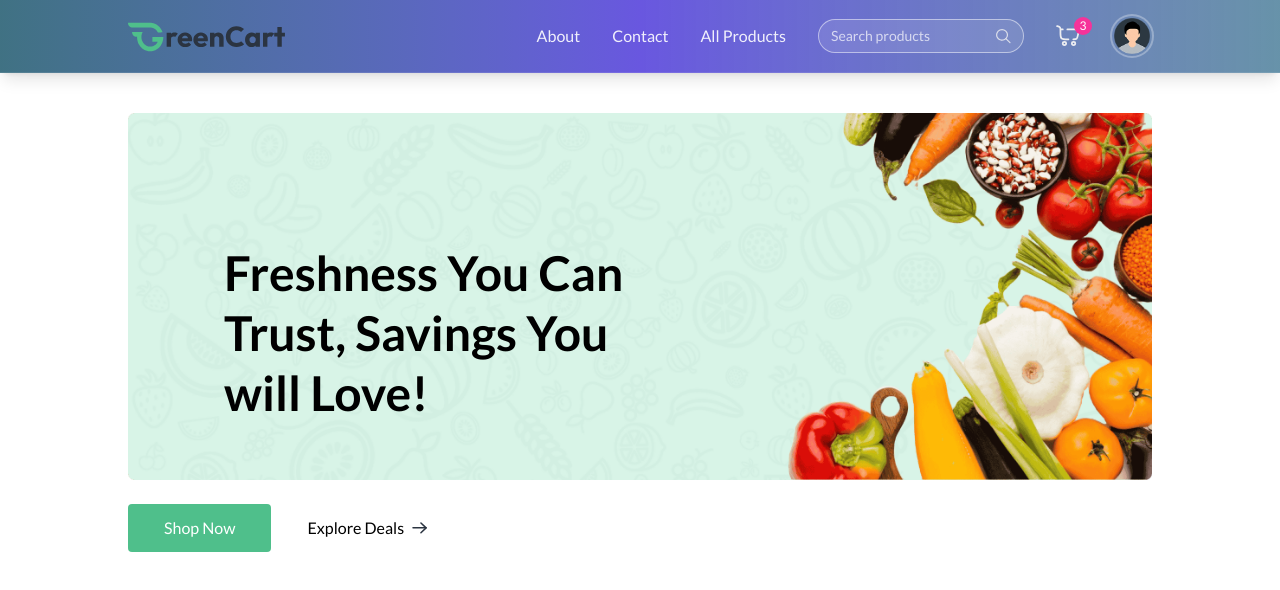
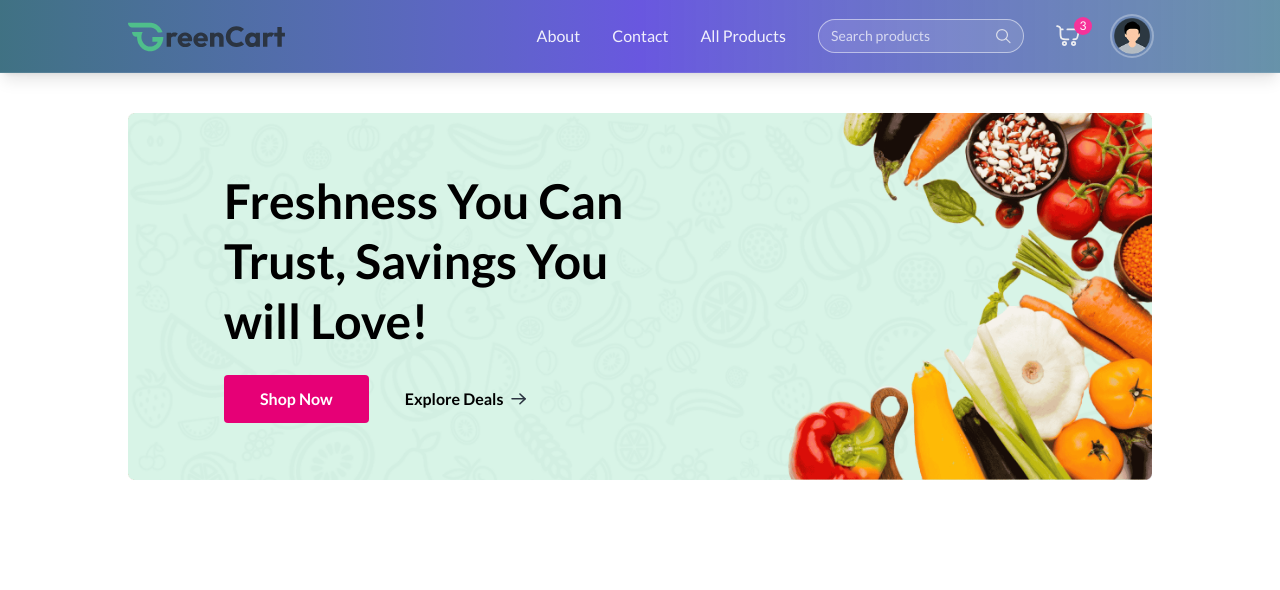
Before and after one commit to Amitkumersarkar/GMartBD-Ecommerce-Website, a React (Vite) app: page / in a window 1280 px wide. Shown: the top 590 px of the page. Built offline with nearby package versions, Linux system fonts and the light colour scheme.

Commit message:
completed hero section

```diff
--- a/src/components/HeroSection/Hero.jsx
+++ b/src/components/HeroSection/Hero.jsx
@@ -11,16 +11,16 @@ const Hero = () => {
                 <h1 className="text-3xl md:text-4xl lg:text-5xl font-bold text-center md:text-left max-w-72 md:max-w-80 lg:max-w-105 leading-tight lg:leading-15">
                     Freshness You Can Trust, Savings You will Love!
                 </h1>
-            </div>
                 <div className="flex items-center mt-6 font-medium">
-                <Link to='/products' className="group flex items-center gap-2 px-7 md:px-9 py-3 bg-primary hover:bg-primary-dull transition rounded text-white cursor-pointer">
+                    <Link to='/products' className="group flex items-center font-semibold gap-2 px-7 md:px-9 py-3 bg-pink-600 hover:bg-primary-dull transition rounded text-white cursor-pointer">
                         Shop Now
                         <img src={assets.white_arrow_icon} alt="arrow" className="md:hidden transition group-focus:translate-x-1" />
                     </Link>
-                <Link to='/products' className="group hidden md:flex items-center gap-2 px-7 md:px-9 py-3 transition rounded cursor-pointer">
+                    <Link to='/products' className="group hidden md:flex items-center gap-2 px-7 font-semibold md:px-9 py-3 transition rounded cursor-pointer">
                         Explore Deals
                         <img src={assets.black_arrow_icon} alt="arrow" className=" transition group-hover:translate-x-1" />
                     </Link>
+                </div>
             </div>
         </div>
     );
```
Lines whose indentation alone changed are shown as unchanged.
